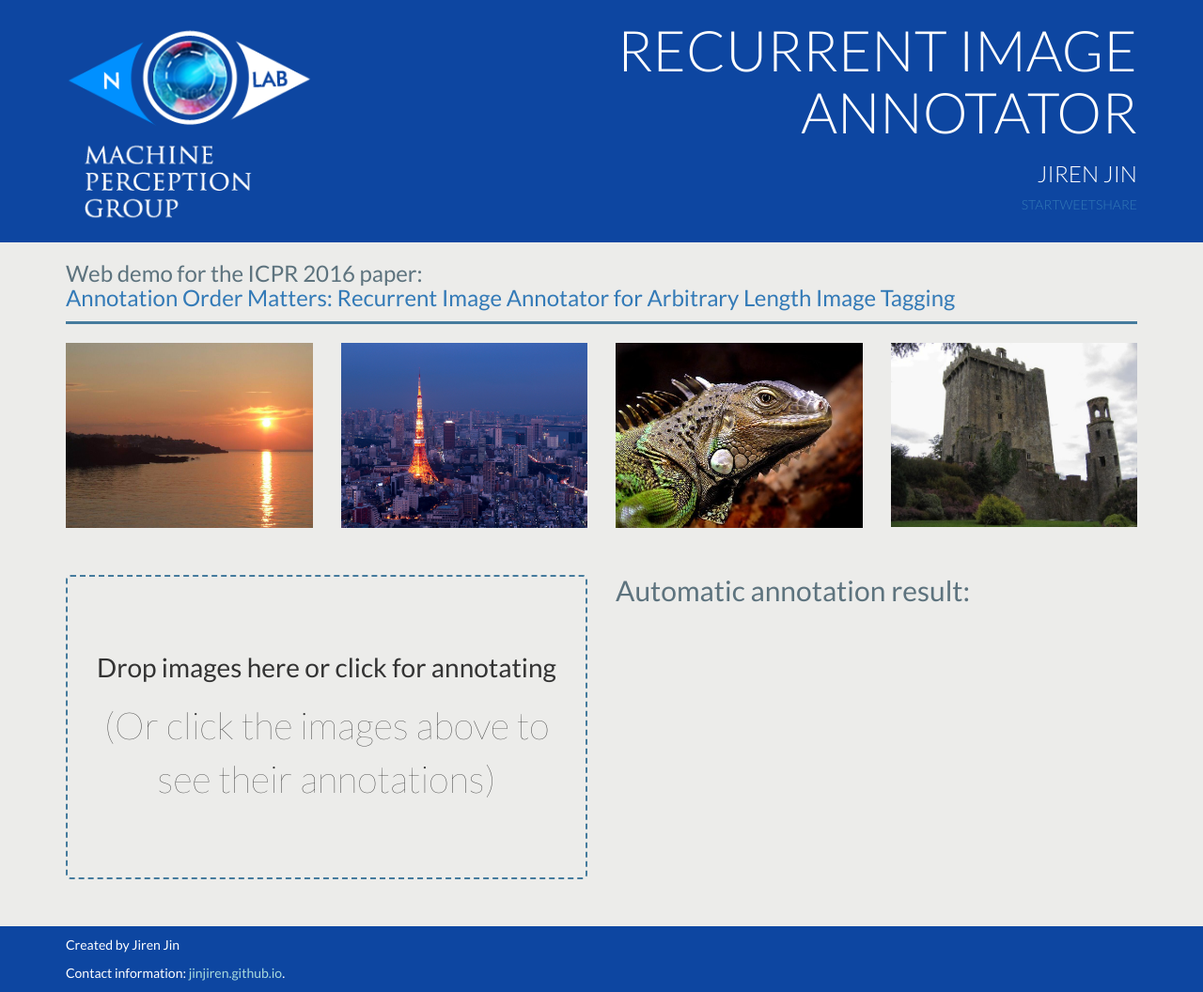
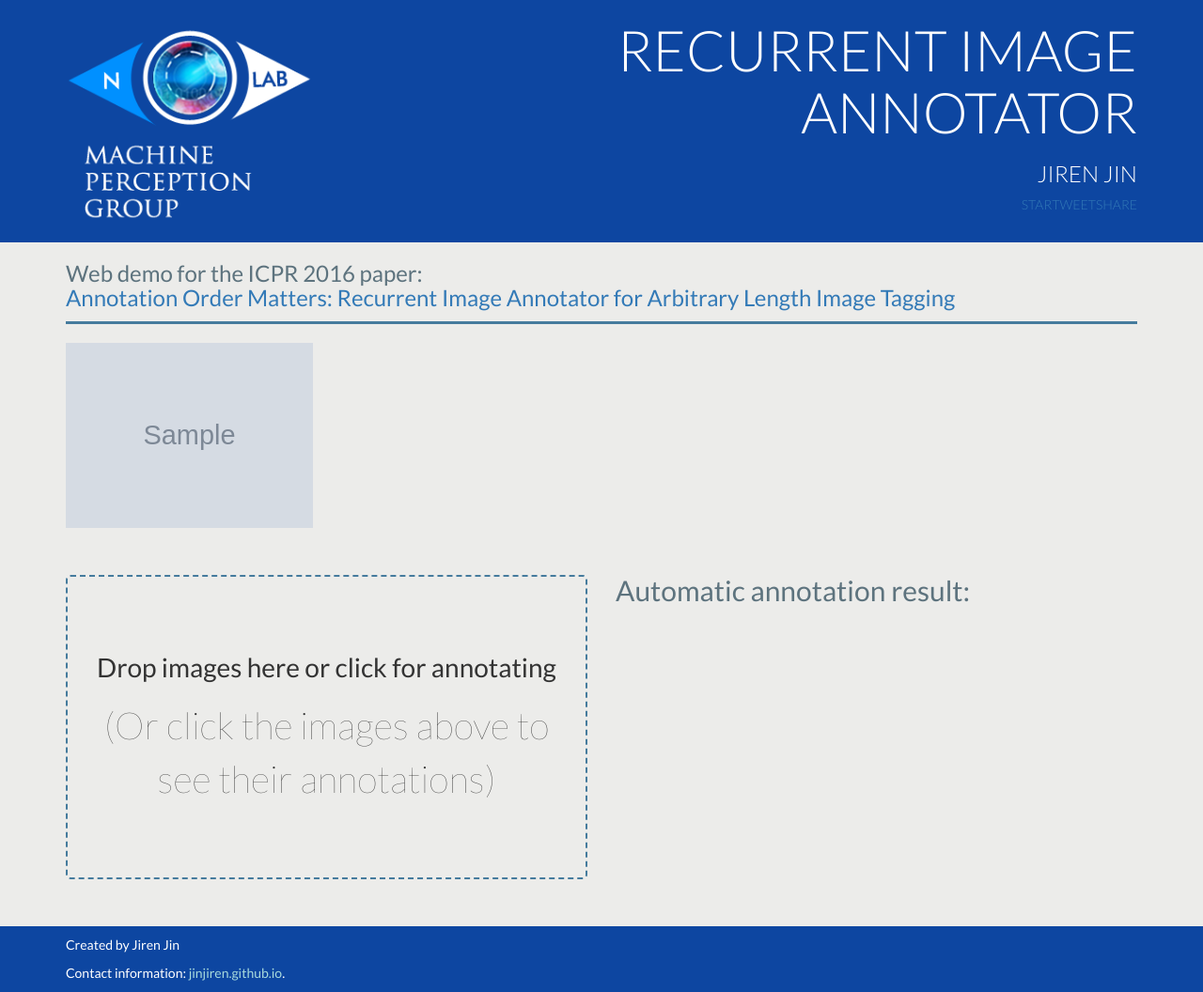
Before and after one commit to JirenJin/recurrent-image-annotator-web-demo, a Django app: template annotator/templates/annotator/index.html in a window 1280 px wide. Shown: the whole page at 94% size. Run offline with Django 3.2, Linux system fonts and the light colour scheme; the template is opened without the code that fills it: most values are stand-ins (such as "Sample title", 1, 10 or a date in 2020); grey boxes marked "Sample" are stand-in pictures; some libraries are stand-ins or nearby versions.

Commit message:
feat: Change fixed sample images to randomly sampled images from iaprtc12

```diff
--- a/annotator/templates/annotator/index.html
+++ b/annotator/templates/annotator/index.html
@@ -64,18 +64,11 @@
             </div>
         </div>
         <div class="row">
+            {% for sample_image_path in sample_image_paths %}
             <div class="col-xs-6 col-md-3">
-                <img class="img-responsive sample-image" src="{% static 'annotator/image/sun.jpg' %}" alt="example image">
+                <img class="img-responsive sample-image" src="{% static sample_image_path %}" alt="example image">
             </div>
-            <div class="col-xs-6 col-md-3">
-                <img class="img-responsive sample-image" src="{% static 'annotator/image/tokyo.jpg' %}" alt="example image">
-            </div>
-            <div class="col-xs-6 col-md-3">
-                <img class="img-responsive sample-image" src="{% static 'annotator/image/ILSVRC2012_val_00000153.JPEG' %}" alt="example image">
-            </div>
-            <div class="col-xs-6 col-md-3">
-                <img class="img-responsive sample-image" src="{% static 'annotator/image/ILSVRC2012_val_00000122.JPEG' %}" alt="example image">
-            </div>
+            {% endfor %}
         </div>
         <div class="row">
             <div class="col-md-6">
```
Also changed, not shown: annotator/views.py (+21 -1 lines).
